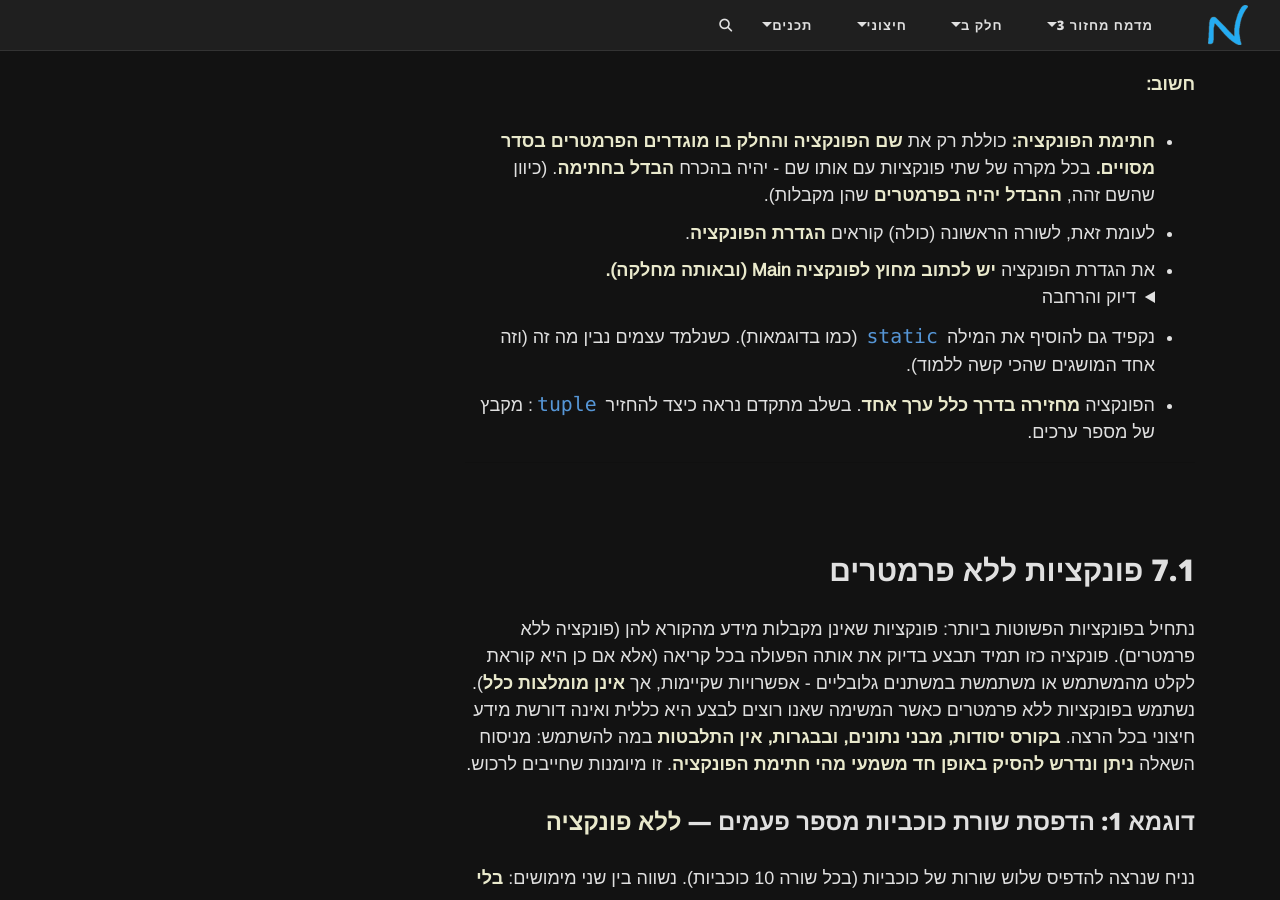
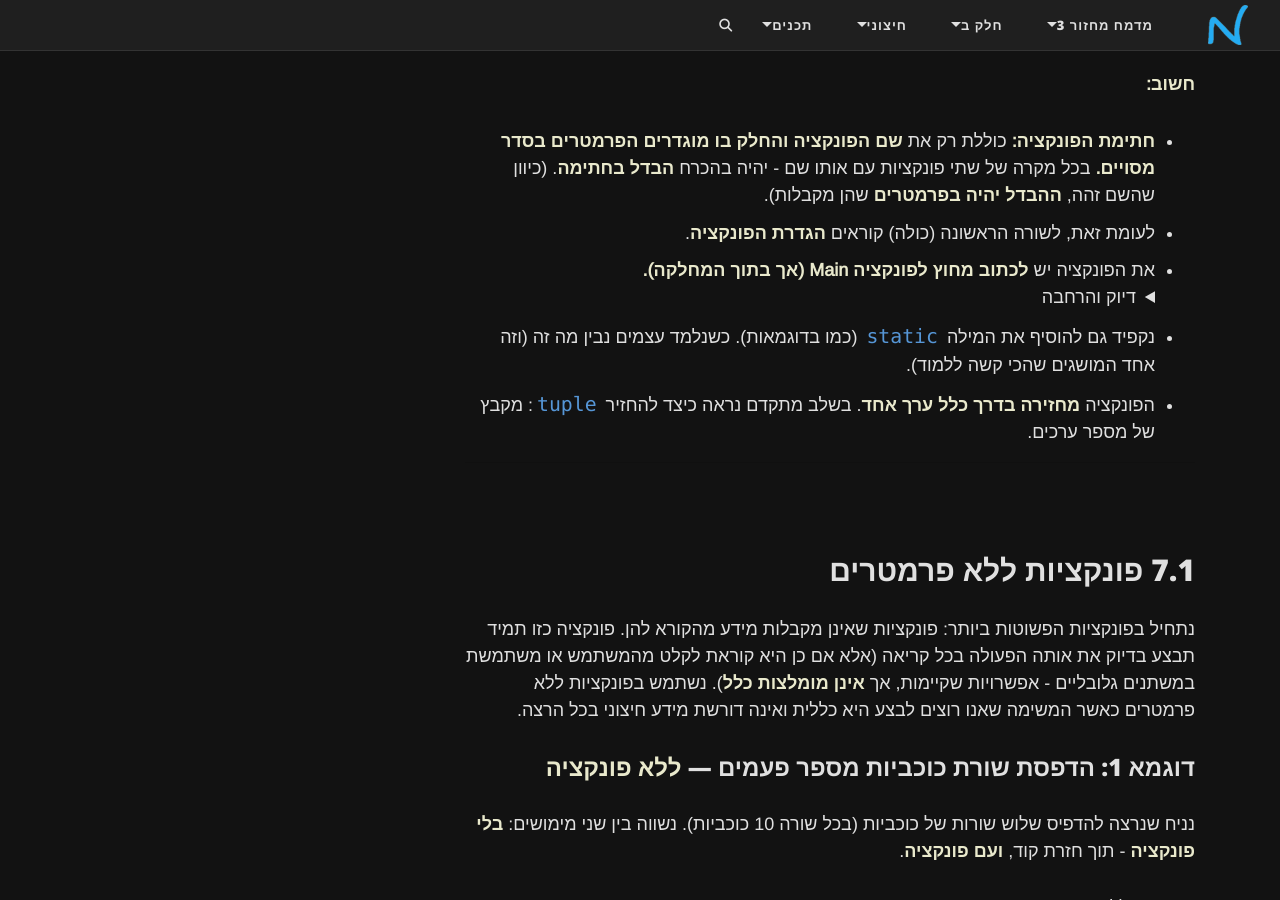
Before and after one commit to 3strategy/BeautifulYesodot, a Jekyll site: the page built from cs2/Chapter7Full.md, in a window 1280 px wide and 900 px high, scrolled down 2253 px. Built offline with Jekyll 4.4.1, drawn with Linux system fonts in a browser that asks for light colours; formulas are drawn with MathJax 3; comment, search, counter and statistics services are not loaded; some of the changed text lies outside the part shown.

Commit message:
עוד שיפור קטן

````diff
--- a/cs2/Chapter7Full.md
+++ b/cs2/Chapter7Full.md
@@ -191,7 +191,7 @@
 **חשוב:**
 - **חתימת הפונקציה:** כוללת רק את **שם הפונקציה והחלק בו מוגדרים הפרמטרים בסדר מסויים.** בכל מקרה של שתי פונקציות עם אותו שם - יהיה בהכרח **הבדל בחתימה**. (כיוון שהשם זהה, **ההבדל יהיה בפרמטרים** שהן מקבלות).
 - לעומת זאת, לשורה הראשונה (כולה) קוראים **הגדרת הפונקציה**.
-- את הגדרת הפונקציה **יש לכתוב מחוץ לפונקציה Main (ובאותה מחלקה).**
+- את הפונקציה יש **לכתוב מחוץ לפונקציה Main (אך בתוך המחלקה).**
     <details markdown="1"><summary>דיוק והרחבה</summary>
 
     - **הדרישה היא לא לקנן פונקציות זו בתוך זו אלא במצבים חריגים:** החל מ־C# 7 יש אפשרות לפונקציות מקומיות, אך לא נעסוק בכך. פונקציות מקומיות הן הן המאפשרות (בגרסאות החדשות) לכתוב תוכנית בלי שמופיע `Program, Main` וכל הדברים המסורבלים האלו. כפי שאמרתי בעבר, בכתיבה כזו, **אתם כבר בתוך `Main`** וכשאתם כותבים שם פונקציות, אתם נשענים על היכולת לקנן פונקציות.
@@ -208,8 +208,7 @@
 
 ## 7.1 פונקציות ללא פרמטרים
 
-נתחיל בפונקציות הפשוטות ביותר: פונקציות שאינן מקבלות מידע מהקורא להן (פונקציה ללא פרמטרים). פונקציה כזו תמיד תבצע בדיוק את אותה הפעולה בכל קריאה (אלא אם כן היא קוראת לקלט מהמשתמש או משתמשת במשתנים גלובליים - אפשרויות שקיימות, אך **אינן מומלצות כלל**). נשתמש בפונקציות ללא פרמטרים כאשר המשימה שאנו רוצים לבצע היא כללית ואינה דורשת מידע חיצוני בכל הרצה. **בקורס יסודות, מבני נתונים, ובבגרות, אין התלבטות** במה להשתמש: מניסוח השאלה **ניתן ונדרש להסיק באופן חד משמעי מהי חתימת הפונקציה**. זו מיומנות שחייבים לרכוש.
-
+נתחיל בפונקציות הפשוטות ביותר: פונקציות שאינן מקבלות מידע מהקורא להן. פונקציה כזו תמיד תבצע בדיוק את אותה הפעולה בכל קריאה (אלא אם כן היא קוראת לקלט מהמשתמש או משתמשת במשתנים גלובליים - אפשרויות שקיימות, אך **אינן מומלצות כלל**). נשתמש בפונקציות ללא פרמטרים כאשר המשימה שאנו רוצים לבצע היא כללית ואינה דורשת מידע חיצוני בכל הרצה.
 
 ### דוגמא 1: הדפסת שורת כוכביות מספר פעמים — **ללא פונקציה**
 
@@ -412,6 +411,9 @@
 ```
 
 </details>
+
+
+ **בפתרון שאלות, כולל בבגרות, אין התלבטות:** באיזו תצורה של פונקציה להשתמש: מניסוח השאלה **ניתן ונדרש להסיק באופן חד משמעי מהי הגדרת הפונקציה**.  לעיתים מקבלים את ההגדרה המלאה בצורה מפורשת. אך בכל אופן, זו מיומנות שחייבים לרכוש.
 
 
 
````
